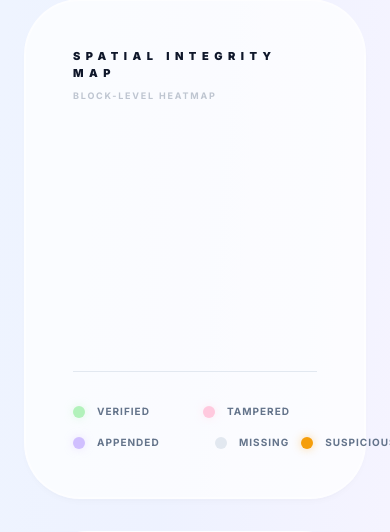
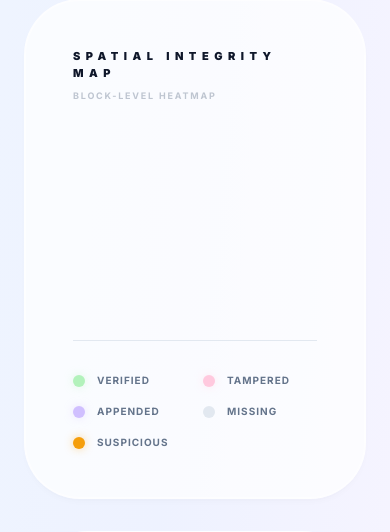
Before and after one commit to vaishnav4281/file-integrity, a Django app: template core/templates/core/result.html in a window 390 px wide; the page is wider, and only the part inside the window is pictured. Shown: the part 2353-2885 px from the top of that part. Run offline with Django 5.2, Linux system fonts and the light colour scheme; the template is opened without the code that fills it, so the values that code supplies are empty; some libraries are stand-ins or nearby versions.

Commit message:
Fix UI structure errors and improve layout responsiveness

```diff
--- a/core/templates/core/result.html
+++ b/core/templates/core/result.html
@@ -219,7 +219,7 @@
     <div class="grid grid-cols-1 lg:grid-cols-12 gap-8 mb-20">
         <!-- Entropy Chart -->
         <div class="lg:col-span-8">
-            <div class="glass-card rounded-[3.5rem] p-12 h-[500px] flex flex-col">
+            <div class="glass-card rounded-[3.5rem] p-12 min-h-[500px] flex flex-col">
                 <div class="flex justify-between items-center mb-12">
                     <div>
                         <h3
@@ -249,7 +249,7 @@
 
         <!-- Block Map -->
         <div class="lg:col-span-4">
-            <div class="glass-card rounded-[3.5rem] p-12 h-[500px] flex flex-col">
+            <div class="glass-card rounded-[3.5rem] p-12 min-h-[500px] flex flex-col">
                 <div class="mb-10">
                     <h3 class="text-[11px] font-black text-slate-900 dark:text-white uppercase tracking-[0.5em] mb-2">
                         Spatial Integrity Map
@@ -258,7 +258,7 @@
                         Heatmap</p>
                 </div>
                 <div class="flex-grow overflow-y-auto pr-4 custom-scrollbar">
-                    <div class="grid grid-cols-8 gap-2">
+                    <div class="grid grid-cols-4 md:grid-cols-6 lg:grid-cols-8 gap-2">
                         {% for block in result.heatmap_data %}
                         <div class="aspect-square {{ block.color }} rounded-sm opacity-60 hover:opacity-100 hover:scale-125 transition-all duration-300 cursor-crosshair"
                             title="{{ block.tooltip_title }}: {{ block.tooltip_body }}"></div>
@@ -283,16 +283,11 @@
                     </div>
                     <div class="flex items-center gap-3">
                         <span class="w-3 h-3 bg-slate-200 dark:bg-white/20 rounded-full"></span>
-                        <div class="flex items-center gap-3">
-                            <span class="w-3 h-3 bg-slate-200 dark:bg-white/20 rounded-full"></span>
-                            <span class="text-[10px] font-bold text-secondary uppercase tracking-widest">Missing</span>
-                        </div>
-                        <div class="flex items-center gap-3">
-                            <span
-                                class="w-3 h-3 bg-amber-500 rounded-full shadow-[0_0_10px_rgba(245,158,11,0.4)]"></span>
-                            <span
-                                class="text-[10px] font-bold text-secondary uppercase tracking-widest">Suspicious</span>
-                        </div>
+                        <span class="text-[10px] font-bold text-secondary uppercase tracking-widest">Missing</span>
+                    </div>
+                    <div class="flex items-center gap-3">
+                        <span class="w-3 h-3 bg-amber-500 rounded-full shadow-[0_0_10px_rgba(245,158,11,0.4)]"></span>
+                        <span class="text-[10px] font-bold text-secondary uppercase tracking-widest">Suspicious</span>
                     </div>
                 </div>
             </div>
@@ -320,7 +315,7 @@
                 <table class="w-full text-left border-collapse">
                     <thead>
                         <tr
-                            class="bg-slate-100/50 dark:bg-white/[0.02] text-[10px] font-black text-secondary uppercase tracking-[0.4em]">
+                            class="bg-slate-100/50 dark:bg-white/[0.02] text-[10px] font-black text-slate-500 dark:text-slate-400 uppercase tracking-[0.4em]">
                             <th class="px-10 py-8">Block</th>
                             <th class="px-10 py-8">Byte Range</th>
                             <th class="px-10 py-8">Entropy Δ</th>
```
